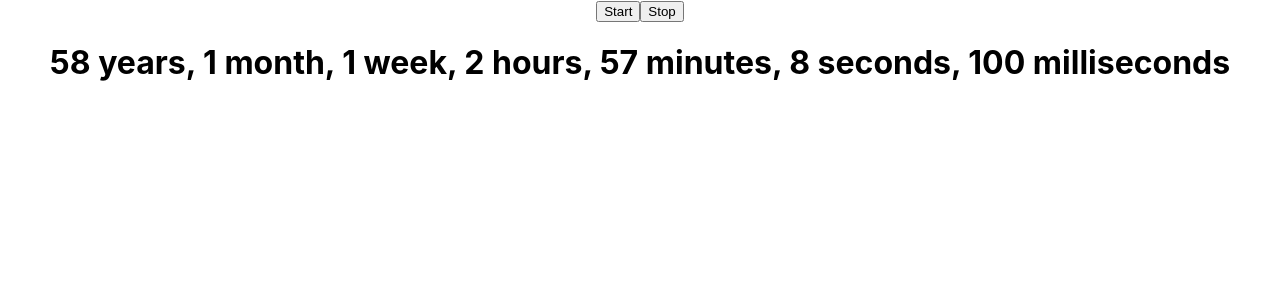
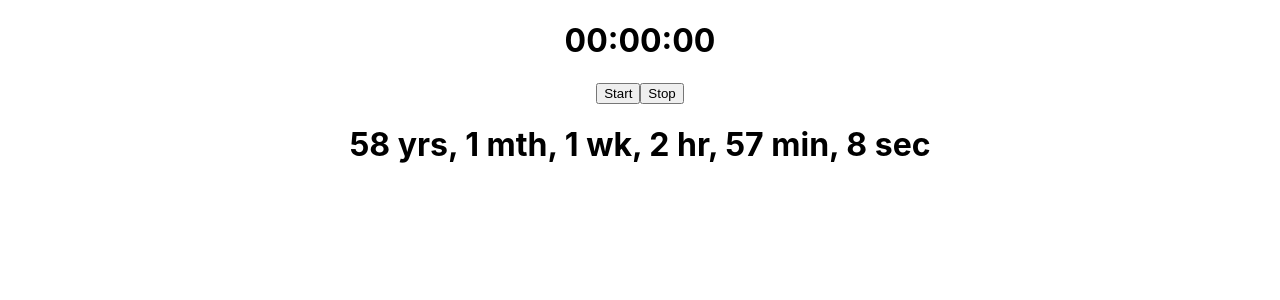
Before and after one commit to anjaliruth/BetterMakeItCount, a React (Create React App) app in the folder myapp/: page / in a window 1280 px wide. Both pictures are taken after a click on the button "Stop". Shown: the top 300 px of the page. Built offline with nearby package versions, Linux system fonts and the light colour scheme.

Commit message:
displays

```diff
--- a/myapp/src/components/TimeTracker/TimeTracker.js
+++ b/myapp/src/components/TimeTracker/TimeTracker.js
@@ -2,12 +2,17 @@ import { useState, useEffect } from "react";
 import { Duration } from "luxon";
 
 export default function TimeTracker() {
-  const [startTimeStamp, setStartTimeStamp] = useState(0);
+  const [startTimeStamp, setStartTimeStamp] = useState(null);
   const [elapsedTimes, setElapsedTimes] = useState([]);
-  console.log(startTimeStamp);
-  console.log(elapsedTimes);
+  const [sessionsByDates, setSessionsByDates] = useState({})
+ let currentDate;
+//   console.log("start:",startTimeStamp);
+//   console.log("session:",elapsedTimes);
+  console.log("Dates:",sessionsByDates);
+  console.log("elapsedTime", elapsedTimes)
+//   console.log(new Date())
 
-  const useRenderOnInterval = (interval = 1000) => {
+  const useRenderOnInterval = (interval) => {
     const [, setter] = useState(0);
     function rerender() {
       setter((prev) => prev + 1);
@@ -21,15 +26,75 @@ export default function TimeTracker() {
     }, [interval]);
   };
 
+  function CurrentTimer() {
+//inside this hook below, an effect is set up, where the function 'rerender' will be called each second, to update the (dummy) state, the state update will trigger a rerender of the CurrentTimer component, since there is a state inside this component which has been updated
+    useRenderOnInterval(1000)
+
+   function getElapsedTime() {
+
+    if(startTimeStamp) {
+    return(
+        Duration.fromMillis(Date.now()-startTimeStamp)
+        .rescale()
+        .toFormat("hh:mm:ss")
+)
+    }
+    return "00:00:00"
+}
+
+return <h1 className="stopWatch">{getElapsedTime()}</h1>
+
+  }
   function handleStart() {
     setStartTimeStamp(Date.now());
   }
 
-  function handleStop() {
-    setElapsedTimes((prevTotal) => [...prevTotal, Date.now() - startTimeStamp]);
-  }
+//   function handleStop() {
+//     setElapsedTimes((prevTotal) => [...prevTotal, Date.now() - startTimeStamp]);
+// const currentDate = new Date().toISOString().split("T")[0]
+// // console.log("current Date", currentDate)
+//     setSessionsByDates((prev) =>{
+//         const updatedSessions = {...prev}
+//     if(updatedSessions[currentDate]) {
+//         updatedSessions[currentDate].push(elapsedTimes);
+//     }
+//     else{
+//         updatedSessions[currentDate]= [elapsedTimes]
+//     }
+//     })
+//     setStartTimeStamp(null)
+//   }
+
+function handleStop() {
+    setElapsedTimes((prevTotal)=> {
+    const updatedElapsedTimes = [...prevTotal, Date.now() - startTimeStamp ];
+ setSessionsByDates((prev) =>{
+    const updatedSessions = {...prev}
+     currentDate = new Date().toISOString().split("T")[0];
+    if(updatedSessions[currentDate]) {
+    updatedSessions[currentDate].push(...updatedElapsedTimes)
+    }
+    else{
+        updatedSessions[currentDate] = [...updatedElapsedTimes]
+    }
+    //we return these 2 because the state stters have been called for these 2 states, which trigger a rerender.
+    //by returning updatedSession and updatedElapsedTimes, we make sure that  subsequent code that depends on those state values will have access to the most recent and accurate data.
+    return updatedSessions
+ });
+ return updatedElapsedTimes
+      })
+
+    setStartTimeStamp(null)
+}
+
+function calculateTodayTotal() {
+    if (sessionsByDates[currentDate]) {
+
+    }
+}
   return (
     <div className="timeTrackerComponent">
+    <CurrentTimer/>
       <button className="start" onClick={handleStart}>
         Start
       </button>
@@ -39,10 +104,14 @@ export default function TimeTracker() {
       {elapsedTimes.map((singleSession, i) => (
         //rescale => rescale units to their largest representation
         <h1 className="elapsedTime" key={i}>
-          {Duration.fromMillis(singleSession)
+        {Duration.fromObject({
+          ...Duration.fromMillis(singleSession)
             .rescale()
-            .toHuman(["hours", "minutes", "seconds"])}
+            .toObject(),
+          milliseconds: undefined
+        }).toHuman({unitDisplay: "short"})}
         </h1>
+
       ))}
     </div>
   );
```
